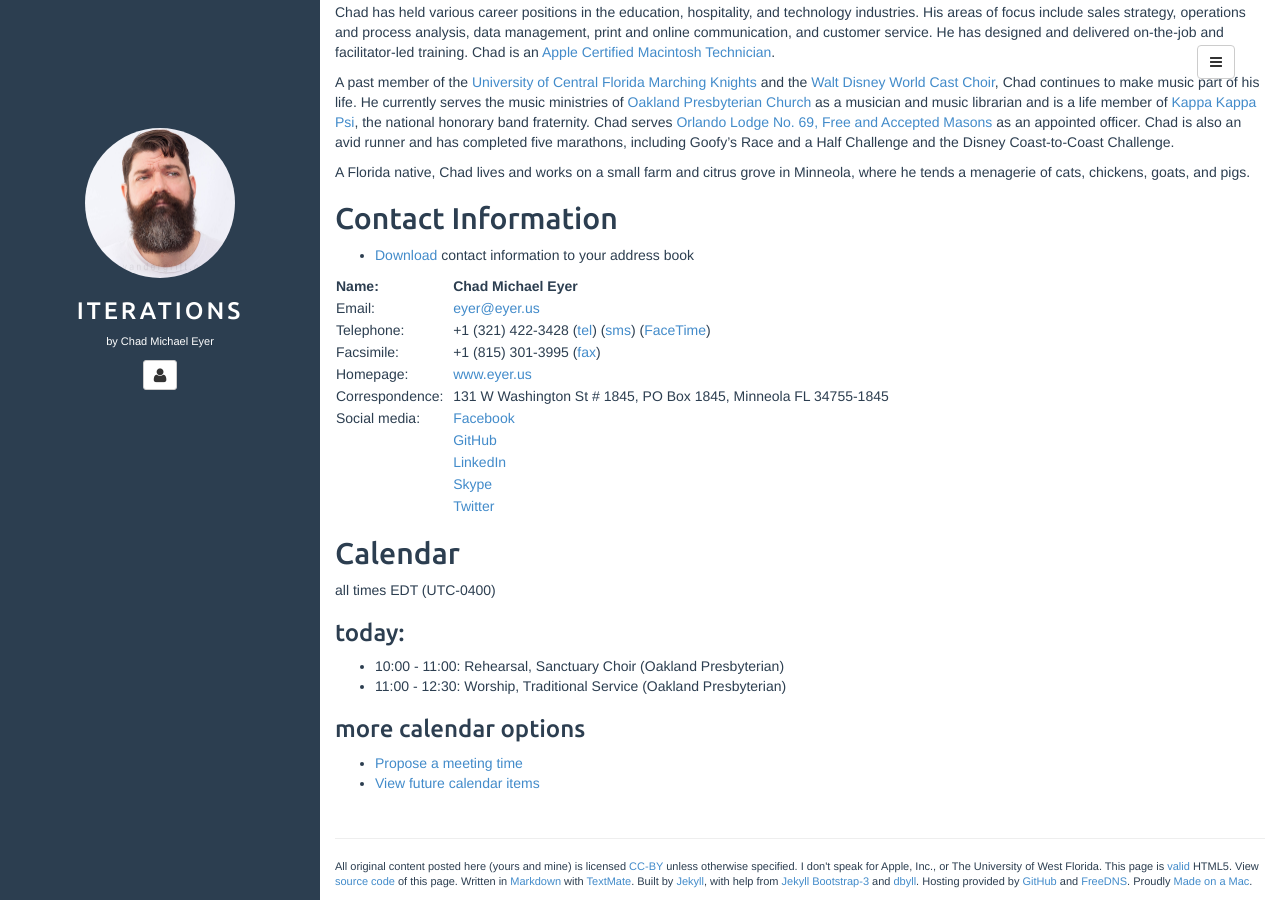
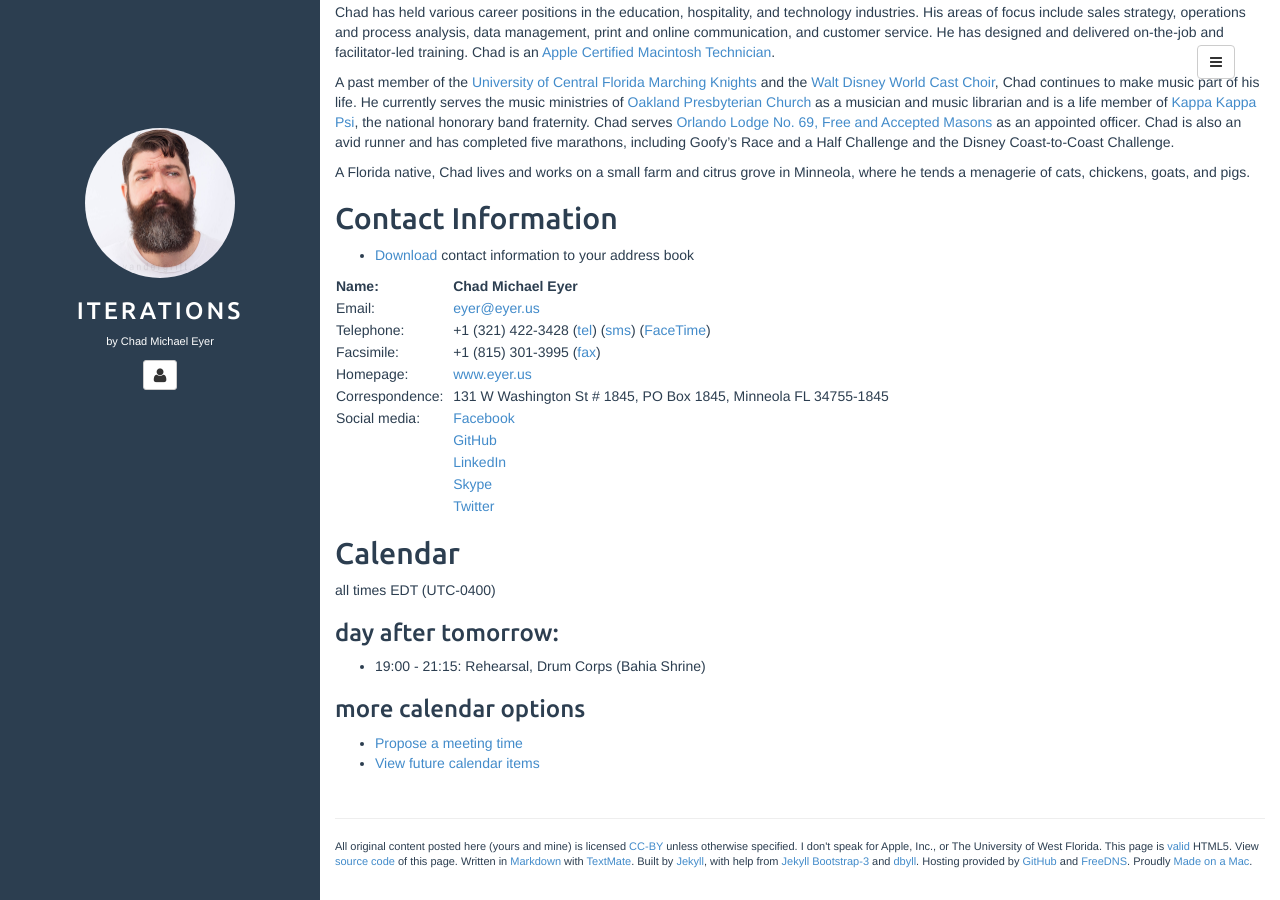
Before and after one commit to chadmichaeleyer/chadmichaeleyer.github.io, a Jekyll site: the page built from about.md, in a window 1280 px wide and 900 px high, scrolled down 897 px. Built offline with Jekyll 4.4.1, drawn with Linux system fonts in a browser that asks for light colours.

Commit message:
calendar update

```diff
--- a/calendar.markdown
+++ b/calendar.markdown
@@ -1,6 +1,5 @@
 all times EDT (UTC-0400)
 
-### today:
+### day after tomorrow:
 
-* 10:00 - 11:00: Rehearsal, Sanctuary Choir (Oakland Presbyterian)
-* 11:00 - 12:30: Worship, Traditional Service (Oakland Presbyterian)
+* 19:00 - 21:15: Rehearsal, Drum Corps (Bahia Shrine)
```
Also changed, not shown: calendar-year.markdown (+4 -5 lines).
